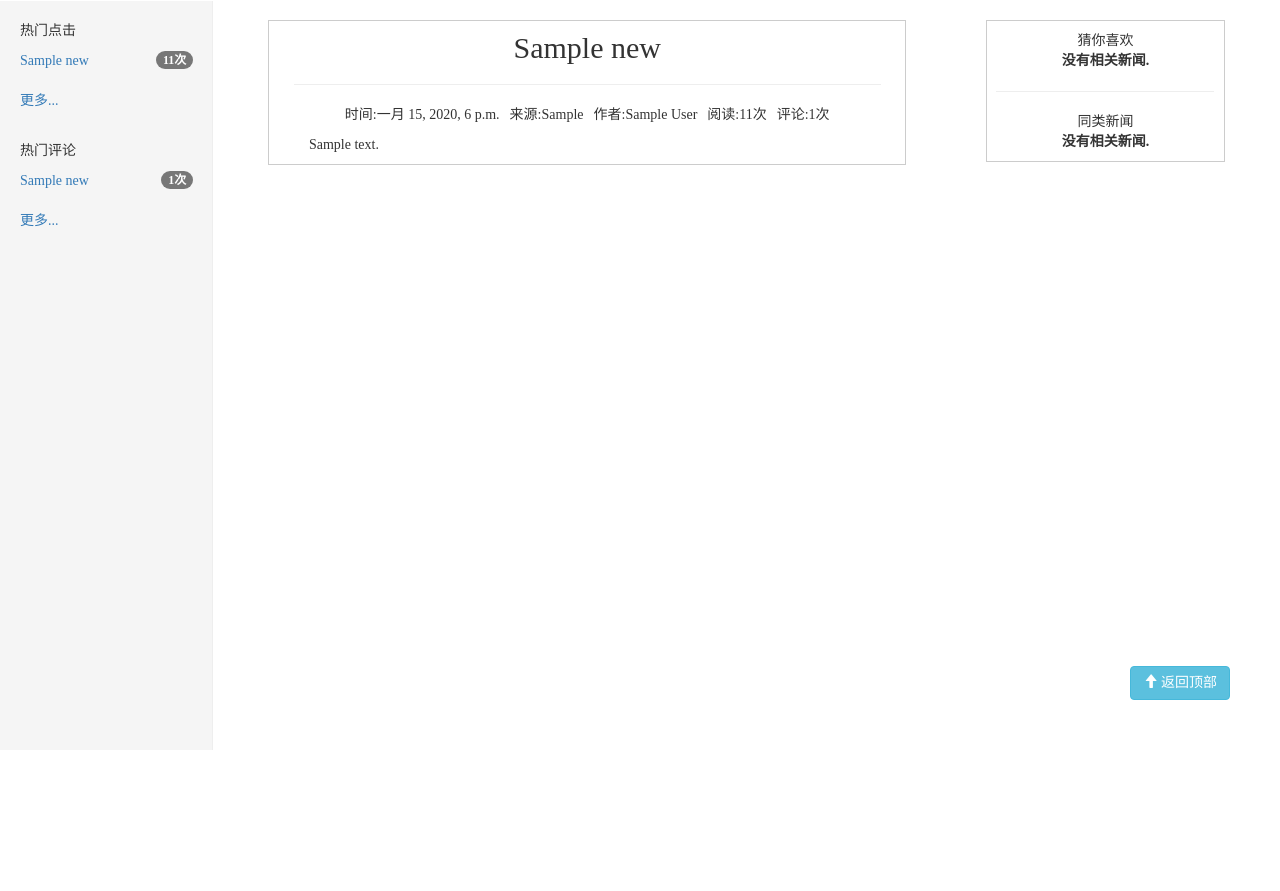
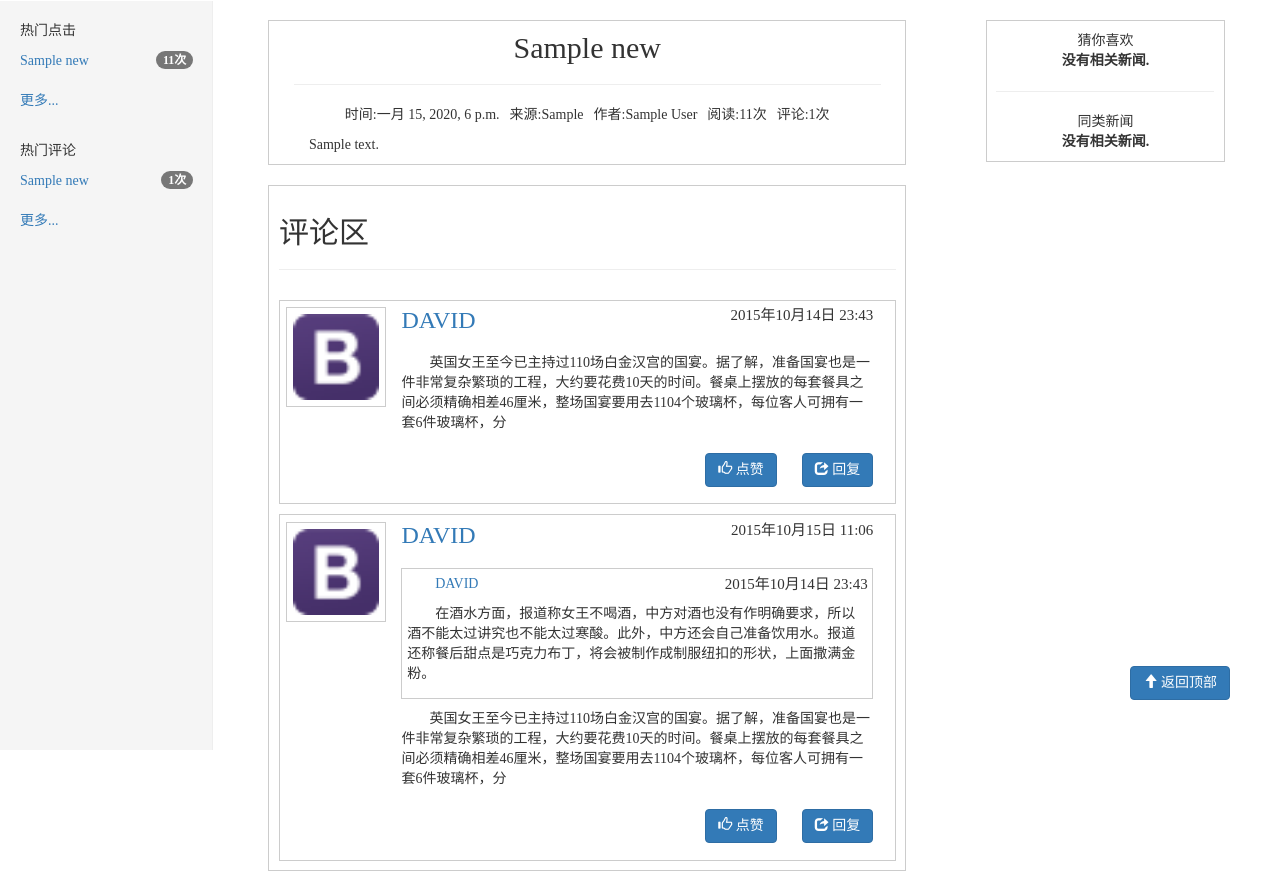
Before and after one commit to Time1ess/DlutCS_NewsServer, a Django app: page /news/news/?id=1 in a window 1280 px wide. Shown: the part 50-941 px from the top of the page. Before the commit the page ends 800 px from the top, so only its background shows below. Run offline with Django 3.2, Linux system fonts and the light colour scheme; tables that the repository leaves empty hold one stand-in row (values such as "Sample post"); some libraries are stand-ins or nearby versions.

Commit message:
单条新闻评论区添加

```diff
--- a/templates/news/about.html
+++ b/templates/news/about.html
@@ -38,6 +38,7 @@
 <p style="font-size: 20px">本网站采用Python 2.7.9编写,框架使用Django 1.8,数据库MySQL 5.6,前端框架Bootstrap 3</p>
 <p style="font-size: 20px"></p>
 <h4>更新日志:</h4>
+<p>2015.10.15 单条新闻评论区模板添加</p>
 <p>2015.10.15 同类新闻、猜你喜欢结构调整</p>
 <p>2015.10.15 单条新闻细节添加</p>
 <p>2015.10.15 新闻列表细节添加</p>
--- a/templates/news/news.html
+++ b/templates/news/news.html
@@ -92,8 +92,72 @@
 		{% else %}
 		<h1>404错误,请返回首页!</h1>
 		{% endif %}
+	</div>
+</div>
 <div class="btn-group" role="group" aria-label="..." style="position: fixed;bottom:50px;right:50px">
-		<a class="btn btn-default btn-info" href="#body"><span class="glyphicon glyphicon-arrow-up"></span> 返回顶部</a>
+	<a class="btn btn-default btn-primary" href="#body"><span class="glyphicon glyphicon-arrow-up"></span> 返回顶部</a>
+</div>
+<div class="col-md-12">
+
+	<div id="comments-container" class="col-md-8" style="margin-top:20px;border: thin solid rgba(0,0,0,0.2);padding:1%">
+		<h2>评论区</h2>
+		<hr />
+
+		<!-- sample No reply-->
+		<div class="col-md-12" style="float:left;margin-top:10px;margin-left:0px;border: thin solid rgba(0,0,0,0.2);padding:1%">
+			<div class="col-md-2" style="margin-top:0px;border: thin solid rgba(0,0,0,0.2);padding:1%">
+				<img src="{% static 'favicon.ico' %}" style="width:100%" alt="#" />
+			</div>
+			<div class="col-md-10" style="float:left;margin-left:0px;">
+				<h3 style="margin-top:0px"><a href="#"><span>DAVID</span></a><span style="float:right;font-size: 15px;">2015年10月14日 23:43</span></h3>
+				<div class="col-md-12" style="padding:0px;margin-top:10px;margin-bottom:10px;">
+				<p style="margin-top:0px">英国女王至今已主持过110场白金汉宫的国宴。据了解，准备国宴也是一件非常复杂繁琐的工程，大约要花费10天的时间。餐桌上摆放的每套餐具之间必须精确相差46厘米，整场国宴要用去1104个玻璃杯，每位客人可拥有一套6件玻璃杯，分</p>
+				</div>
+				<p style="float:right;font-size: 20px;">
+					<button type="button" class="btn btn-primary">
+						<span class="glyphicon glyphicon-thumbs-up" ></span>
+						点赞
+					</button>
+					<button type="button" class="btn btn-primary" style="margin-left:20px;">
+						<span class="glyphicon glyphicon-share"></span>
+						回复
+					</button>
+				</p>
+			</div>
+		</div>
+		<!-- sample over -->
+
+		<!-- sample Reply-->
+		<div class="col-md-12" style="float:left;margin-top:10px;margin-left:0px;border: thin solid rgba(0,0,0,0.2);padding:1%">
+			<div class="col-md-2" style="margin-top:0px;border: thin solid rgba(0,0,0,0.2);padding:1%">
+				<img src="{% static 'favicon.ico' %}" style="width:100%" alt="#" />
+			</div>
+			<div class="col-md-10" style="float:left;margin-left:0px;">
+				<h3 style="margin-top:0px"><a href="#"><span>DAVID</span></a><span style="float:right;font-size: 15px;">2015年10月15日 11:06</span></h3>
+				<!-- Reply content -->
+				<div class="col-md-12" style="margin-top:10px;margin-left:0px;border: thin solid rgba(0,0,0,0.2);padding:1%">
+				<p style="margin-top:0px"><a href="#"><span>DAVID</span></a><span style="float:right;font-size: 15px;">2015年10月14日 23:43</span></p>
+				<p style="margin-top:0px">在酒水方面，报道称女王不喝酒，中方对酒也没有作明确要求，所以酒不能太过讲究也不能太过寒酸。此外，中方还会自己准备饮用水。报道还称餐后甜点是巧克力布丁，将会被制作成制服纽扣的形状，上面撒满金粉。</p>
+				</div>
+				<div class="col-md-12" style="padding:0px;margin-top:10px;margin-bottom:10px;">
+				<!-- Reply content over -->
+				<p style="margin-top:0px">英国女王至今已主持过110场白金汉宫的国宴。据了解，准备国宴也是一件非常复杂繁琐的工程，大约要花费10天的时间。餐桌上摆放的每套餐具之间必须精确相差46厘米，整场国宴要用去1104个玻璃杯，每位客人可拥有一套6件玻璃杯，分</p>
+				</div>
+				<p style="float:right;font-size: 20px;">
+					<button type="button" class="btn btn-primary">
+						<span class="glyphicon glyphicon-thumbs-up" ></span>
+						点赞
+					</button>
+					<button type="button" class="btn btn-primary" style="margin-left:20px;">
+						<span class="glyphicon glyphicon-share"></span>
+						回复
+					</button>
+				</p>
+			</div>
+		</div>
+		<!-- sample over -->
+	</div>
 </div>
 
+
 {% endblock %}
--- a/templates/news/newslist.html
+++ b/templates/news/newslist.html
@@ -57,8 +57,8 @@
 {% endif %}
 
 <div class="btn-group" role="group" aria-label="..." style="position: fixed;bottom:50px;right:50px">
-	<a class="btn btn-default btn-info"><span class="glyphicon glyphicon-eye-open"></span> 试试手气</a>
-	<a class="btn btn-default btn-info" href="#body"><span class="glyphicon glyphicon-arrow-up"></span> 返回顶部</a>
+	<a class="btn btn-default btn-primary"><span class="glyphicon glyphicon-eye-open"></span> 试试手气</a>
+	<a class="btn btn-default btn-primary" href="#body"><span class="glyphicon glyphicon-arrow-up"></span> 返回顶部</a>
 </div>
 
 {% endblock %}
```
Also changed, not shown: 2 other files. Lines whose indentation alone changed are shown as unchanged.
